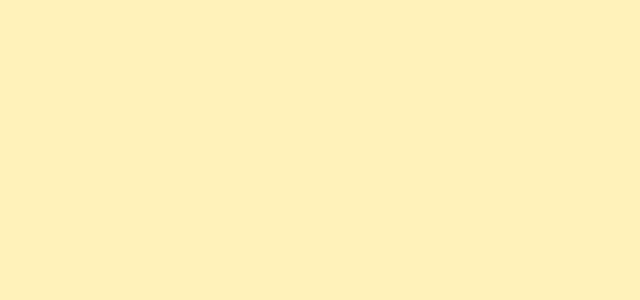
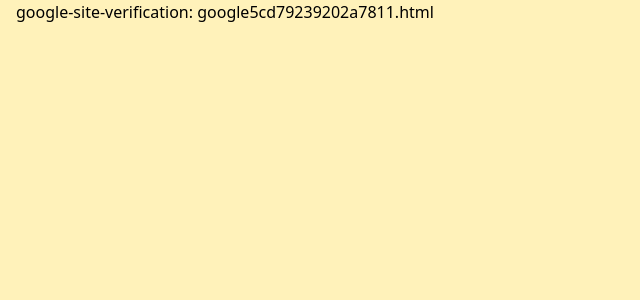
Before and after one commit to albertdimasa/albert-portfolio-2025, a Nuxt app: page /google5cd79239202a7811 in a window 1280 px wide. Before the commit this address had no page. Shown: the top 300 px of the page, without its empty margins (0-640 px from the left). Built offline with nearby package versions, Linux system fonts and the light colour scheme.

Commit message:
google site verification

```diff
--- /dev/null
+++ b/pages/google5cd79239202a7811.vue
@@ -0,0 +1,13 @@
+<template>
+  <div>google-site-verification: google5cd79239202a7811.html</div>
+</template>
+
+<script>
+export default {
+  name: "GoogleVerification",
+};
+</script>
+
+<style scoped>
+/* Add any styles if needed */
+</style>
```
Also changed, not shown: pages/google5cd79239202a7811.html (renamed from google5cd79239202a7811.html).
